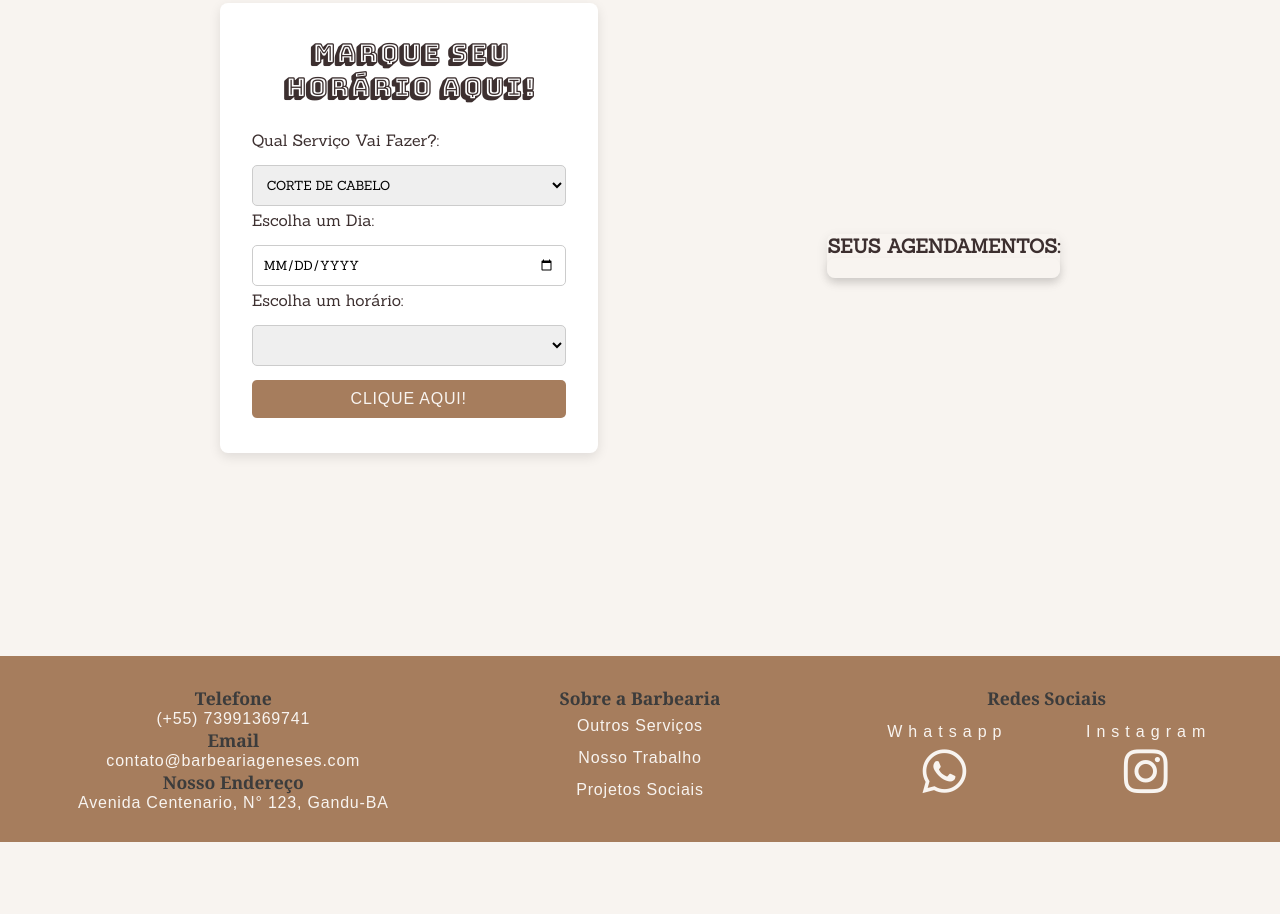
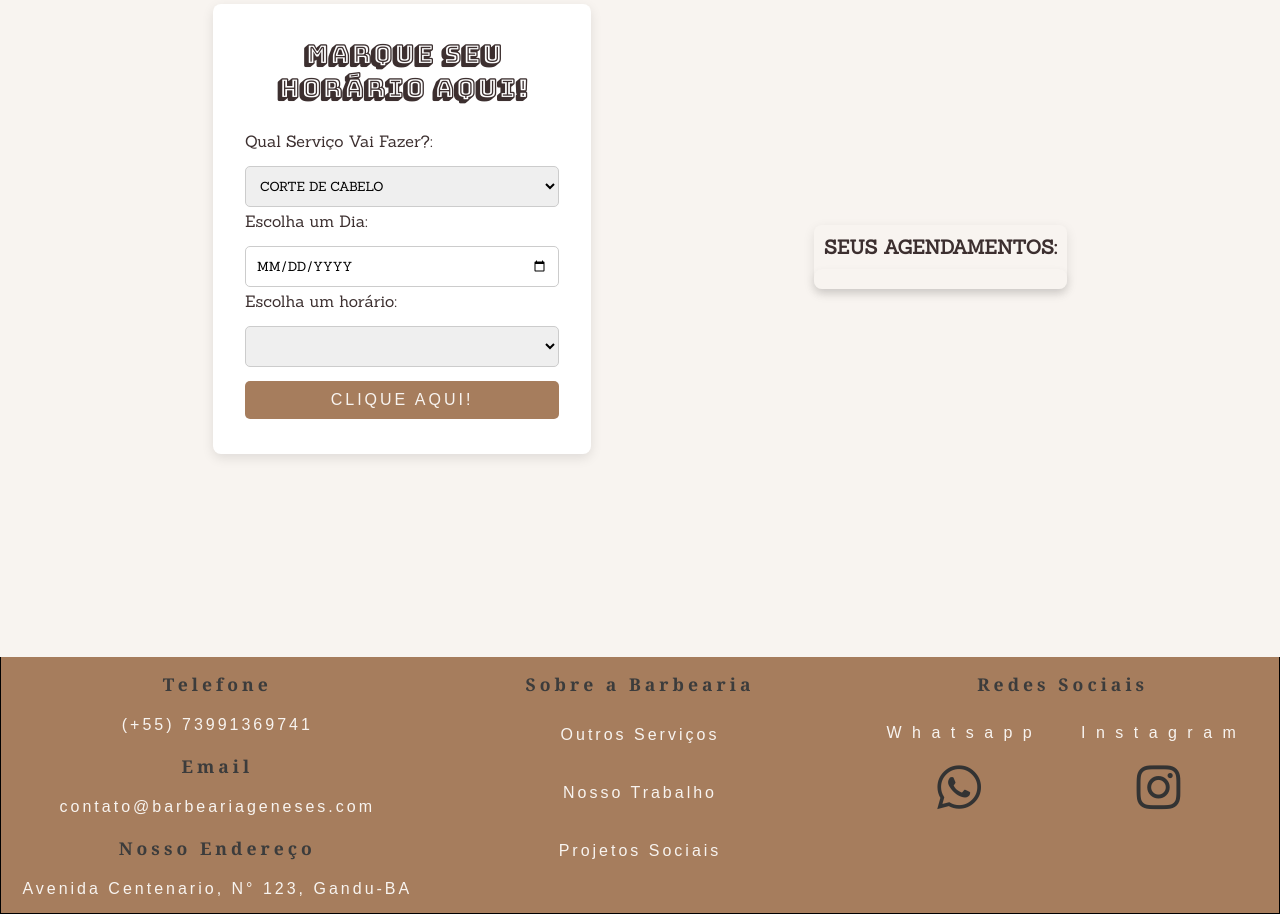
Before and after one commit to fredsonPOSantos/BarbeariaGenese, a plain HTML site: page dashboard.html in a window 1280 px wide. Shown: the part 247-1161 px from the top of the page. Before the commit the page ends 1089 px from the top, so only its background shows below. Drawn offline with Linux system fonts and the light colour scheme.

Commit message:
Update dashboard.css

```diff
--- a/css/dashboard.css
+++ b/css/dashboard.css
@@ -22,9 +22,7 @@ body, ul, li, p, footer{
   margin: 0;
   padding: 0;
   list-style: none;
-
  }
-
 
 html, body{
   background-color: var(--background-color);
@@ -36,7 +34,6 @@ html, body{
   padding: 0;
   box-sizing: border-box;
   font-family: 'Sanchez', sans-serif;
-
 }
     /* Header */
     .header {
@@ -49,7 +46,8 @@ html, body{
     display: flex;
     align-items: center;
     width: 100%;
-
+    border: #000000 1px solid;
+    border-bottom: none;
   }
 
   .header button {
@@ -64,11 +62,9 @@ html, body{
       padding: 0;
       color: #fff;
       transition: transform 0.3s ease, color 0.3s ease;
+  }
 
-
-  }
   .header button:hover {
-
     transform: scale(1.2); /* Aumenta o tamanho do botão em 10% */
 }
 
@@ -82,8 +78,8 @@ html, body{
 
   .header button a:hover {
     color:  #3c2f2f;
+  }
 
-  }
  button a#home{
 
 width: 300px;
@@ -93,15 +89,12 @@ justify-content:center;
 margin-left: -82px;
 letter-spacing: 5px;
 font-weight: bold;
-
 }
 
 button a#btn-inicial{
+margin-right: -20px;
+}
 
-margin-right: -20px;
-
-
-}
 button a#home::after {
   content: "";
   position: absolute;
@@ -119,7 +112,6 @@ button a#home:hover::after {
   transform: scaleX(2);
   transform-origin: bottom center;
 }
-
 
   .header #logoutButton {
     position: relative;
@@ -179,8 +171,8 @@ select, input[type="date"], button {
   border: 1px solid #ccc;
   border-radius: 4px;
   width: 100%;
+}
 
-}
 main button, select, input[type="date"] {
   width: 100%;
   padding: 10px;
@@ -192,9 +184,8 @@ main button, select, input[type="date"] {
   border: 1px solid #ccc;
   font-size: 0.8rem;
   text-transform: uppercase;
+}
 
-
-}
 #appointmentForm button {
   background-color: var(--primary-color);
   color: white;
@@ -206,7 +197,6 @@ main button, select, input[type="date"] {
   font-family: "Sanchez", sans-serif;
 }
 
-
 #appointmentForm button:hover {
   background-color: green;
   color:  #ffffff;
@@ -216,7 +206,6 @@ div#appointments  div button{
   background-color: var(--button-hover);
   color: white;
   transition: background-color 0.3s ease;
-
 }
 
 .appointments{
@@ -225,8 +214,6 @@ flex-direction: column;
 justify-content: space-between;
 border-radius: 8px;
 box-shadow: 0px 4px 12px rgba(0, 0, 0, 0.1);
-
-
 }
 
 #appointments {
@@ -238,15 +225,12 @@ box-shadow: 0px 4px 12px rgba(0, 0, 0, 0.1);
   gap: 1rem;
   display: grid;
   grid: auto / auto auto;
+}
 
-
-}
 #appointments h2, #appointments h1, #appointments p{
   color: var(--secondary-color);
   font-size: 1rem;
   text-align: center;
-
-
 }
 
 .appointments h3 {
@@ -255,8 +239,8 @@ box-shadow: 0px 4px 12px rgba(0, 0, 0, 0.1);
   text-align: center;
   transition: transform 0.4s, color 0.4s;
   text-transform: uppercase;
+}
 
-}
 #appointments button{
   align-items: center;
   text-align: center;
@@ -265,14 +249,12 @@ box-shadow: 0px 4px 12px rgba(0, 0, 0, 0.1);
   color: #25D366;
 }
 
-
 #appointments button:hover{
-
   background-color: green;
   color:  #ffffff;
   transform: scale(1.1);
+}
 
-}
 /* Estilo adicional para responsividade */
 @media (max-width: 768px) {
   .container {
@@ -327,7 +309,6 @@ box-shadow: 0px 4px 12px rgba(0, 0, 0, 0.1);
   color: #25D366;
 }
 
-
 @keyframes instagram {
   0% {color: #405DE6;}
   20% {color: #833AB4;}
@@ -335,107 +316,107 @@ box-shadow: 0px 4px 12px rgba(0, 0, 0, 0.1);
   60% {color: #E1306C;}
   80% {color: #F56040;}
   100% {color: #F77737;}
-
 }
 
 .footer{
   display: flex;
-
-
   }
 
   .footer a, p{
   font-family: Arial, Helvetica, sans-serif;
   font-size: 1rem;
   color: #f8f4f0;
-    letter-spacing: 0.8px;
+  letter-spacing: 3px;
   }
 
   .footer h3{
   font-family: Georgia, 'Times New Roman', Times, serif;
-    font-size: 1.1rem;;
+  font-size: 1.1rem;
+  letter-spacing: 4px;
+  }
 
-  }
   #menu-footer{
     display: flex;
     justify-content: space-between;
-    padding: 30px;
+    padding: 5px;
     flex-wrap: wrap ;
-    background-color:#a67d5d;
     width: 100%;
+    background-color: #a67d5d;
+    border: #000000 1.5px solid;
+    border-top: none;
   }
 
   #menu-footer .footer-list-contatos{
     flex-direction: row ;
     flex: 0 1 33.33%;
     align-items: center;
-
   }
   .footer-list-contatos h3{
-
     text-align: center;
   }
 
   .footer-list-contatos .footer-link{
    display: flex;
    justify-content: center;
+   padding: 10px;
+  }
 
-  }
   .footer-list-serviços{
-
     flex-direction: row ;
     flex: 0 1 33.33%;
-  align-items:center;
     height: 100%;
   }
-  .footer-list-serviços h3{
-  text-align: center;
 
-  }
-  .footer-list-serviços .footer-link{
+  .footer-list-serviços .footer-link, h3{
     display: flex;
     justify-content: center;
-  padding: 7px;
-
+    padding: 10px;
   }
 
+  ul.footer-list-serviços a.footer-link{
+    padding: 20px;
+  }
 
   .footer-list-redes{
     flex-direction: row ;
     flex: 0 1 33.33%;
     align-items: center;
     height: 100%;
+  }
 
-  }
   .footer-list-redes h3 {
   text-align: center;
   }
 
   .footer-list-redes p {
-
   font-size: 1rem;
   margin-top: -2px;
-  padding: 5px;
   }
 
   #redes-sociais {
-
     display: flex;
     flex-direction: row;
     justify-content: space-around;
-  padding: 10px;
+    padding: 20px;
     gap: 1rem;
   }
 
   #redes-sociais .fa-whatsapp, #redes-sociais .fa-instagram{
     display: flex;
     justify-content: center;
-  padding: 0px;
     height: 100%;
     width: 100%;
     margin: 0;
     font-size: 50px;
+    padding: 20px;
   }
+
+  .footer-link, .footer-link-redes a {
+    color: #333;
+    text-decoration: none;
+    transition: color 0.3s ease; /* Transição suave de cor */
+  }
+
   .footer-link:hover, .footer-link-redes a:hover {
     color: #000000; /* Cor de destaque para o hover */
   }
```
Lines whose indentation alone changed are shown as unchanged.
